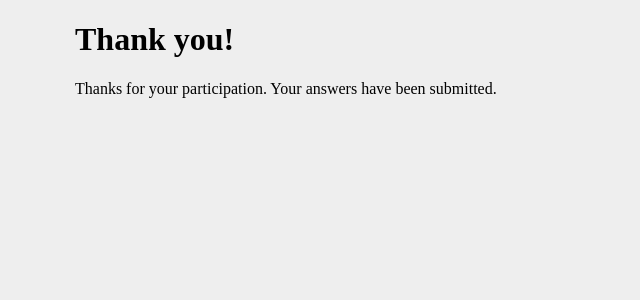
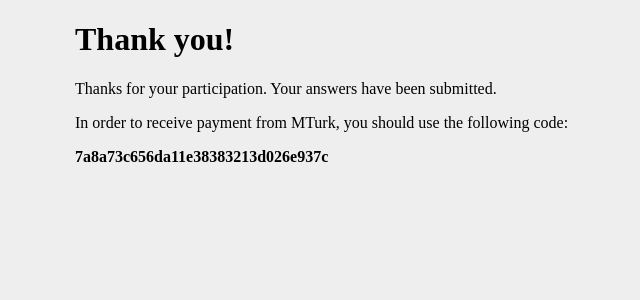
Before and after one commit to vera24m/ultimatum_game, a Django app: page /game/thankyou/ in a window 1280 px wide. Shown: the top 300 px of the page, without its empty margins (245-885 px from the left). Run offline with Django 3.2, Linux system fonts and the light colour scheme; data comes from the database, SQL or seed files in the repository; data that the repository does not hold is empty.

Commit message:
Added mturk key to thankyou page.

```diff
--- a/game/templates/game/thankyou.html
+++ b/game/templates/game/thankyou.html
@@ -5,5 +5,7 @@
 <!-- XXX: Wrong. After last round we must not start again! -->
 <h1>Thank you!</h1>
 <p>Thanks for your participation. Your answers have been submitted.</p>
+<p>In order to receive payment from MTurk, you should use the following code:</p>
+<strong>{{ key }}</strong>
 
 {% include "game/footer.html" %}
--- a/game/views.py
+++ b/game/views.py
@@ -264,4 +264,6 @@ def questionnaire(request):
 
 @require_GET
 def thankyou(request):
-    return render(request, 'game/thankyou.html', {})
+    player, opponent, round_number = get_round_details(request.session)
+    key = player.mturk_key
+    return render(request, 'game/thankyou.html', {'key': key})
```
